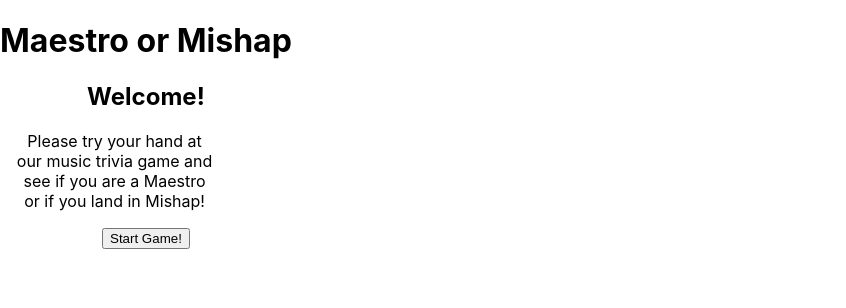
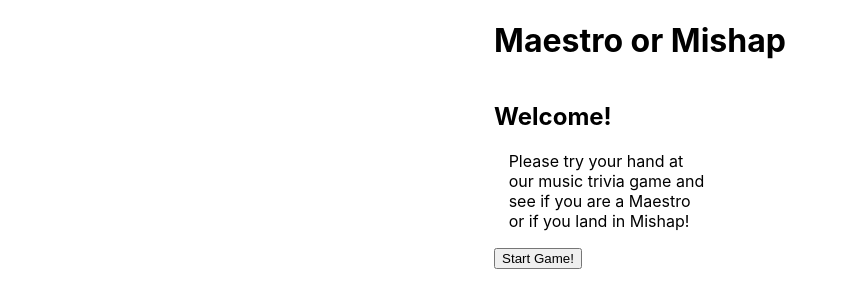
Before and after one commit to ShaunaMyers/maestro-or-mishap, a React (Create React App) app in the folder maestro-or-mishap/: page / in a window 1280 px wide. Shown: the top 308 px of the page, without its empty margins (0-846 px from the left). Built offline with nearby package versions, Linux system fonts and the light colour scheme; no server answers.

Commit message:
Style header h1

```diff
--- a/maestro-or-mishap/src/components/App/App.css
+++ b/maestro-or-mishap/src/components/App/App.css
@@ -1,38 +1,10 @@
-.App {
-  text-align: center;
-}
-
-.App-logo {
-  height: 40vmin;
-  pointer-events: none;
-}
-
-@media (prefers-reduced-motion: no-preference) {
-  .App-logo {
-    animation: App-logo-spin infinite 20s linear;
-  }
-}
-
-/* .App-header {
-  background-color: #282c34;
-  min-height: 100vh;
+body {
   display: flex;
   flex-direction: column;
   align-items: center;
-  justify-content: center;
-  font-size: calc(10px + 2vmin);
-  color: white;
-} */
-
-.App-link {
-  color: #61dafb;
 }
 
-@keyframes App-logo-spin {
-  from {
-    transform: rotate(0deg);
-  }
-  to {
-    transform: rotate(360deg);
-  }
+header {
+  display: flex;
+  justify-content: center;
 }
```
